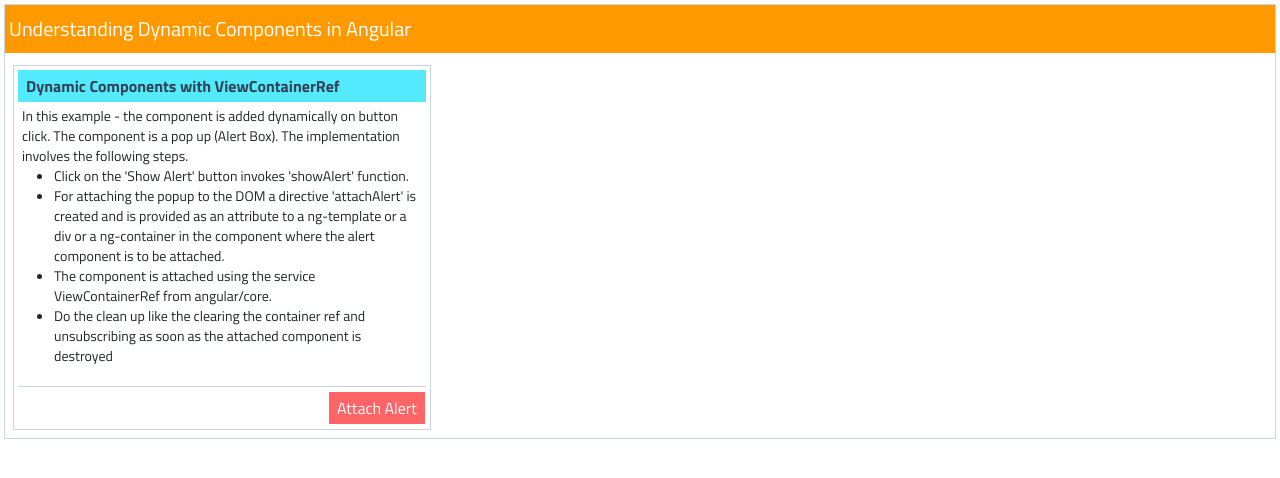
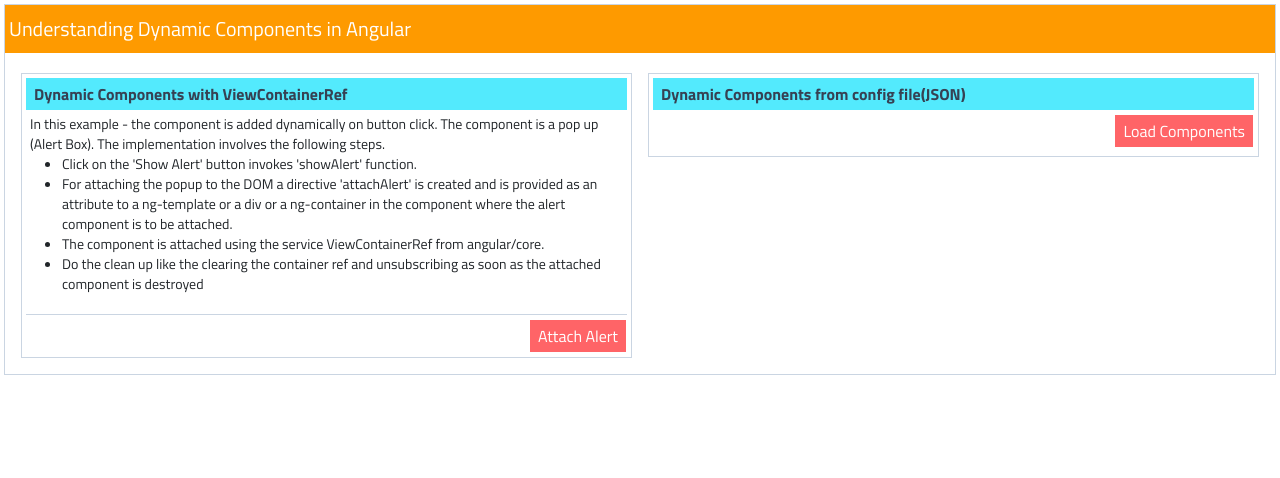
Before and after one commit to shettyabhishek/angular-dymc-comps, an Angular app: page / in a window 1280 px wide. Shown: the top 478 px of the page. Built offline with nearby package versions, Linux system fonts and the light colour scheme; a web font is replaced by a local one.

Commit message:
Dynamic components from a config file

```diff
--- a/src/app/app.component.html
+++ b/src/app/app.component.html
@@ -3,8 +3,9 @@
     Understanding Dynamic Components in Angular
   </div>
 
-  <div class="flex flex-col md:flex-row justify-start p-2">
-    <div class='border-1 border-slate-300 mt-1 p-1 w-1/3 '>
+  <div class="flex flex-col md:flex-row p-2">
+    <div class="p-2  w-1/2">
+      <div class='border-1 border-slate-300 mt-1 p-1'>
         <div class="bg-cyan-300 px-2 py-1 text-gray-700 font-bold">Dynamic Components with ViewContainerRef</div>
         <div class="px-1 py-1 text-sm border-b-1 border-slate-300">
           In this example - the component is added dynamically on button click. The component
@@ -23,5 +24,19 @@
         </div>
       </div>
     </div>
+    <div class="p-2  w-1/2">
+      <div class='border-1 border-slate-300 mt-1 p-1 '>
+        <div class="bg-cyan-300 px-2 py-1 text-gray-700 font-bold">Dynamic Components from config file(JSON)</div>
+        <div class="flex flex-row items-ends justify-end mb-1">
+          <button class="bg-red-400 rounded-lg border-1 py-1 px-2 text-white text-sm mt-1 hover:bg-red-600 hover:cursor-pointer" (click)="loadComponents()">Load Components</button>
+        </div>
+        <div class="grid grid-cols-2 gap-1">
+          <ng-container wrapperContainer></ng-container>
+        </div>
+      </div>
+    </div>
+  </div>
+
+
   <ng-container attachAlert></ng-container>
 </div>
--- a/src/app/app.component.ts
+++ b/src/app/app.component.ts
@@ -1,20 +1,31 @@
-import { Component, OnDestroy, ViewChild } from '@angular/core';
+import { Component, OnDestroy, OnInit, ViewChild, ViewContainerRef } from '@angular/core';
+import { Observable, Subscription } from 'rxjs';
+import { CommonModule } from '@angular/common';
+
+//Custom implementated services, components, directives and soon.
 import { AttachAlertDirective } from './directives/attach-alert.directive';
 import { AlertComponentComponent } from './dyna-comps/alert-component/alert-component.component';
-import { Subscription } from 'rxjs';
+import { ComponentData, ComponentInfo } from './models/componentInfo';
+import { AllComponentsListService } from './services/all-components-list.service';
+import { WrapperContainerDirective } from './directives/wrapper-container.directive';
+import { HeaderComponent } from './dyna-comps/header/header.component';
+import { BaseComponent } from './dyna-comps/baseComponent';
 
 @Component({
     selector: 'app-root',
     templateUrl: './app.component.html',
     styleUrls: ['./app.component.scss'],
-    imports:[AttachAlertDirective],
+    imports:[CommonModule,AttachAlertDirective,WrapperContainerDirective],
     standalone: true,
 })
 
-export class AppComponent implements OnDestroy{
+export class AppComponent implements OnInit, OnDestroy{
   @ViewChild(AttachAlertDirective,{static: true}) alertDrct: AttachAlertDirective;
-  subs: Subscription;
-  constructor(){}
+  @ViewChild(WrapperContainerDirective, {static: true}) wrapperContainer: WrapperContainerDirective;
+
+  subs: Subscription = new Subscription();
+  allCompsList: Observable<ComponentInfo[]>;
+  constructor(private _allCompsLstServ: AllComponentsListService){}
 
   //function to attache the alert component
   attachAlertComponent(): void{
@@ -25,10 +36,28 @@ export class AppComponent implements OnDestroy{
     //Setting input and output properties of the component being attached
     const dateTime = new Date();
     componentRef.instance.message = `${dateTime} `;
-    this.subs = componentRef.instance.hideAlert.subscribe(() => {
+    const obs = componentRef.instance.hideAlert.subscribe(() => {
       this.alertDrct.viewCntrRef.clear();
-      this.subs.unsubscribe();
+      this.subs.add(obs);
     })
+  }
+
+  //This function on call would fetch the components configuration file and render
+  //the components dynamically
+  loadComponents():void{
+    this.allCompsList = this._allCompsLstServ.getList();
+    this.wrapperContainer.viewCntrRef.clear();
+    const obs = this.allCompsList.subscribe((res: ComponentInfo[]) => {
+      for(let indx = 0; res.length > indx; indx++){
+        let compRef = this.wrapperContainer.viewCntrRef.createComponent(res[indx].component);
+        compRef.instance.data = res[indx]?.data
+      }
+    })
+    this.subs.add(obs);
+  }
+
+  ngOnInit():void{
+    //create a service which sends the list of components to be loaded dynamically
   }
 
   ngOnDestroy():void{
--- /dev/null
+++ b/src/app/directives/wrapper-container.directive.ts
@@ -0,0 +1,10 @@
+import { Directive, ViewContainerRef } from '@angular/core';
+
+@Directive({
+  selector: '[wrapperContainer]',
+  standalone: true
+})
+
+export class WrapperContainerDirective {
+  constructor(public viewCntrRef: ViewContainerRef) { }
+}
--- /dev/null
+++ b/src/app/models/componentInfo.ts
@@ -0,0 +1,14 @@
+import { Type } from "@angular/core"
+import { BaseComponent } from "../dyna-comps/baseComponent"
+
+export interface ComponentInfo{
+  component: Type<BaseComponent>,
+  data: ComponentData
+}
+
+export interface ComponentData{
+  content: string,
+  otherInfo?: any,
+  colspan: number,
+  rowspan: number
+}
--- /dev/null
+++ b/src/app/services/all-components-list.service.ts
@@ -0,0 +1,30 @@
+import { Injectable } from '@angular/core';
+import { ComponentInfo } from '../models/componentInfo';
+import { HeaderComponent } from '../dyna-comps/header/header.component';
+import { BaseComponent } from '../dyna-comps/baseComponent';
+import { Observable, of } from 'rxjs';
+import { PostsComponent } from '../dyna-comps/posts/posts.component';
+
+@Injectable({
+  providedIn: 'root'
+})
+
+export class AllComponentsListService {
+  constructor() { }
+
+  getList(): Observable<ComponentInfo[]>{
+    const allComps:ComponentInfo[] = [
+      {component: HeaderComponent ,data: {content: 'Some Header Text', otherInfo: 'Text', colspan: 2, rowspan: 1}},
+      {component: PostsComponent ,data: {content: 'Post', otherInfo: {
+        postedBy: 'John Doe', postedOn: new Date(), postTitle: 'Absence makes the heart grow fonder', postContent: 'Being away from someone or something for a period of time makes you appreciate that person or thing more when you see them or it again'
+      }, colspan: 1, rowspan: 1}},
+    ]
+    return of(allComps);
+  }
+}
+
+/**
+ *
+ * {component: 'CompOne',data: {content: 'First Component', otherInfo: '1st Comp', colspan: 1, rowspan: 1}},
+      {component: 'CompeTwo',data: {content: 'Second Component', otherInfo: '2nd Comp', colspan: 1, rowspan: 1}},
+ */
```
Also changed, not shown: 2 other files (tests, documents, lock files or other folders). Lines whose indentation alone changed are shown as unchanged.
